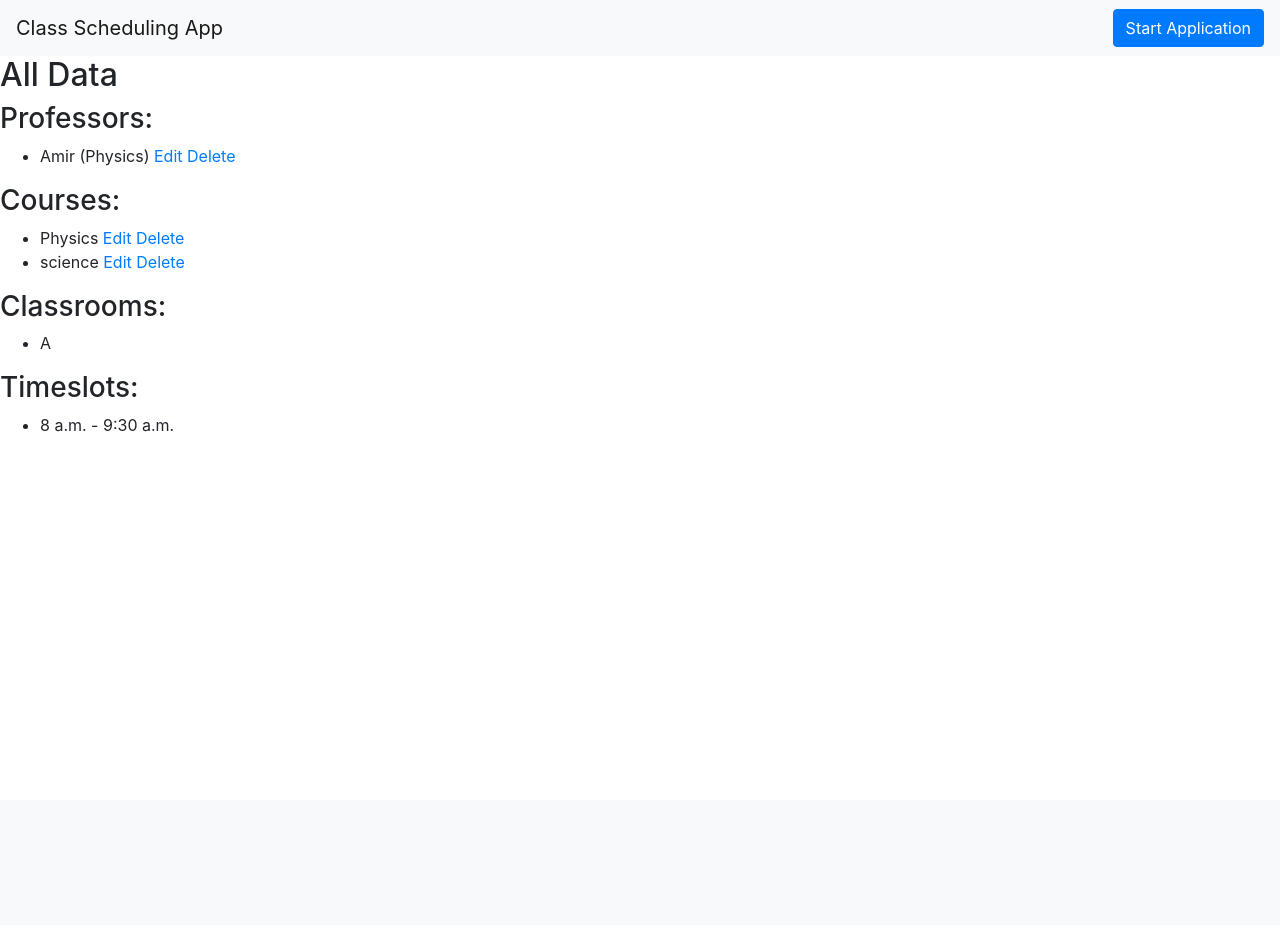
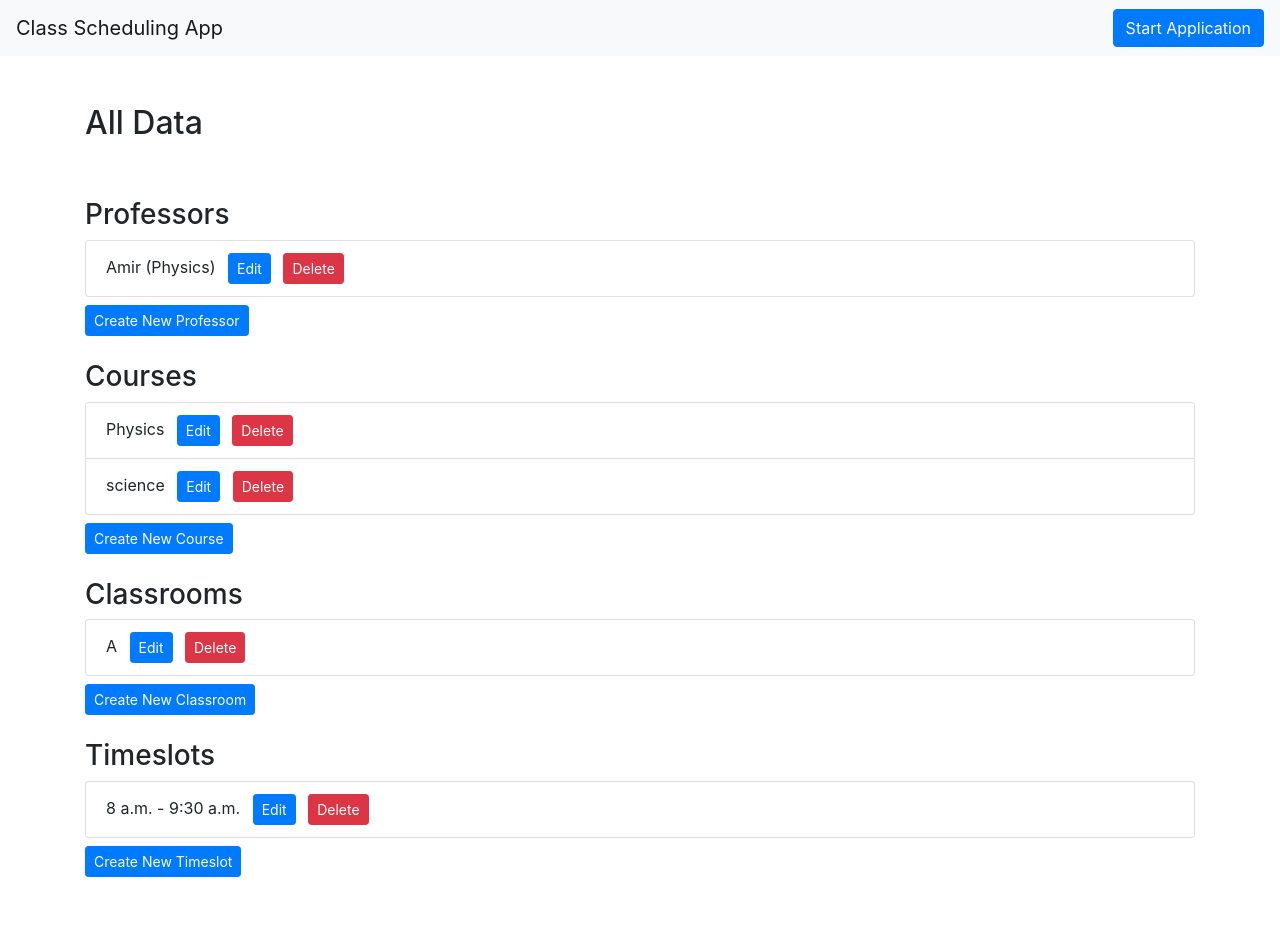
Before and after one commit to everprogrammer/Class_Scheduling_API, a Django app: page /all-data/ in a window 1280 px wide. Before the commit the page ends 432 px from the top, so only its background shows below. Run offline with Django 4.2, Linux system fonts and the light colour scheme; data comes from the database, SQL or seed files in the repository; both versions use the stored data as it was after the commit; some libraries are stand-ins or nearby versions; some web fonts are replaced.

Commit message:
add front design
add design to some pages using bootstrap

```diff
--- a/schedule/templates/base.html
+++ b/schedule/templates/base.html
@@ -13,13 +13,15 @@
 </head>
 <body>
     <nav class="navbar navbar-light bg-light justify-content-between">
-        <a class="navbar-brand">Class Scheduling App</a>
+        <a class="navbar-brand" href="{% url 'index' %}">Class Scheduling App</a>
         <form class="form-inline">
-          <button class="btn btn-primary" type="submit">Start Application</button>
+          <a href="{% url 'all_data' %}" class="btn btn-primary">Start Application</a>
         </form>
       </nav>
     {% block content %}
     {% endblock %}
 
+
+
 </body>
 </html>
--- a/schedule/templates/timetable/all_data.html
+++ b/schedule/templates/timetable/all_data.html
@@ -1,47 +1,71 @@
 {% extends 'base.html' %}
 
 {% block content %}
-  <h2>All Data</h2>
+  <div class="container"><br><br>
+    <h2>All Data</h2><br><br>
 
-  <h3>Professors:</h3>
-  <ul>
+    <div class="row">
+      <div class="col-md-12">
+        <h3>Professors</h3>
+        <ul class="list-group">
           {% for professor in professors %}
-      <li>
+            <li class="list-group-item">
               {{ professor.name }} ({{ professor.courses_taught }})
-        <a href="{% url 'update_professor' professor.pk %}">Edit</a>
-        <a href="{% url 'delete_professor' professor.pk %}">Delete</a>
+              <a href="{% url 'update_professor' professor.pk %}" class="btn btn-sm btn-primary ml-2">Edit</a>
+              <a href="{% url 'delete_professor' professor.pk %}" class="btn btn-sm btn-danger ml-2">Delete</a>
             </li>
           {% endfor %}
         </ul>
+        <a href="{% url 'create-professor' %}" class="btn btn-sm btn-primary mt-2">Create New Professor</a>
+      </div>
+    </div>
 
-  <h3>Courses:</h3>
-  <ul>
+    <div class="row mt-4">
+      <div class="col-md-12">
+        <h3>Courses</h3>
+        <ul class="list-group">
           {% for course in courses %}
-      <li>
+            <li class="list-group-item">
               {{ course.name }}
-        <a href="{% url 'update_course' course.pk %}">Edit</a>
-        <a href="{% url 'delete_course' course.pk %}">Delete</a>
+              <a href="{% url 'update_course' course.pk %}" class="btn btn-sm btn-primary ml-2">Edit</a>
+              <a href="{% url 'delete_course' course.pk %}" class="btn btn-sm btn-danger ml-2">Delete</a>
             </li>
           {% endfor %}
         </ul>
+        <a href="{% url 'create-course' %}" class="btn btn-sm btn-primary mt-2">Create New Course</a>
+      </div>
+    </div>
 
-  <h3>Classrooms:</h3>
-  <ul>
+    <div class="row mt-4">
+      <div class="col-md-12">
+        <h3>Classrooms</h3>
+        <ul class="list-group">
           {% for classroom in classrooms %}
-      <li>
+            <li class="list-group-item">
               {{ classroom.name }}
-        <!-- Add edit and delete links for classrooms -->
+              <a href="{% url 'update_classroom' classroom.pk %}" class="btn btn-sm btn-primary ml-2">Edit</a>
+              <a href="{% url 'delete_classroom' classroom.pk %}" class="btn btn-sm btn-danger ml-2">Delete</a>
             </li>
           {% endfor %}
         </ul>
+        <a href="{% url 'create-classroom' %}" class="btn btn-sm btn-primary mt-2">Create New Classroom</a>
+      </div>
+    </div>
 
-  <h3>Timeslots:</h3>
-  <ul>
+    <div class="row mt-4">
+      <div class="col-md-12">
+        <h3>Timeslots</h3>
+        <ul class="list-group">
           {% for timeslot in timeslots %}
-      <li>
+            <li class="list-group-item">
               {{ timeslot.start_time }} - {{ timeslot.end_time }}
-        <!-- Add edit and delete links for timeslots -->
+              <a href="{% url 'update_timeslot' timeslot.pk %}" class="btn btn-sm btn-primary ml-2">Edit</a>
+              <a href="{% url 'delete_timeslot' timeslot.pk %}" class="btn btn-sm btn-danger ml-2">Delete</a>
             </li>
           {% endfor %}
         </ul>
+        <a href="{% url 'create-timeslot' %}" class="btn btn-sm btn-primary mt-2">Create New Timeslot</a>
+      </div>
+    </div>
+  </div><br><br>
 {% endblock %}
--- a/schedule/timetable/urls.py
+++ b/schedule/timetable/urls.py
@@ -2,7 +2,7 @@ from django.urls import path
 from .  import views
 
 urlpatterns = [
-    path('', views.IndexView.as_view()),
+    path('', views.IndexView.as_view(), name='index'),
     path('create-course/', views.CreateCourseView.as_view(), name='create-course'),
     path('create-professor/', views.CreateProfessorView.as_view(), name='create-professor'),
     path('create-timeslot/', views.CreateTimeSlotView.as_view(), name='create-timeslot'),
@@ -11,5 +11,9 @@ urlpatterns = [
     path('delete_course/<int:pk>', views.CourseDeleteView.as_view(), name='delete_course'),
     path('update_professor/<int:pk>', views.ProfessorUpdateView.as_view(), name='update_professor'),
     path('delete_professor/<int:pk>', views.ProfessorDeleteView.as_view(), name='delete_professor'),
+    path('update_classroom/<int:pk>', views.ClassroomUpdateView.as_view(), name='update_classroom'),
+    path('delete_classroom/<int:pk>', views.ClassroomDeleteView.as_view(), name='delete_classroom'),
+    path('update_timeslot/<int:pk>', views.TimeSlotUpdateView.as_view(), name='update_timeslot'),
+    path('delete_timeslot/<int:pk>', views.TimeSlotDeleteView.as_view(), name='delete_timeslot'),
     path('all-data/', views.AllDataView.as_view(), name='all_data'),
 ]
--- a/schedule/timetable/views.py
+++ b/schedule/timetable/views.py
@@ -121,6 +121,35 @@ class ProfessorDeleteView(DeleteView):
     model = Professor
     template_name = 'timetable/create_professor.html'
 
+    def get_success_url(self) -> str:
+        return reverse('all_data')
+
+class ClassroomUpdateView(UpdateView):
+    model = Classroom
+    fields = '__all__'
+    template_name = 'timetable/create_classroom.html'
+
+    def get_success_url(self) -> str:
+        return reverse('all_data')
+
+class ClassroomDeleteView(DeleteView):
+    model = Classroom
+    template_name = 'timetable/create_classroom.html'
+
+    def get_success_url(self) -> str:
+        return reverse('all_data')
+
+class TimeSlotUpdateView(UpdateView):
+    model = TimeSlot
+    fields = '__all__'
+    template_name = 'timetable/create_timeslot.html'
+
+    def get_success_url(self) -> str:
+        return reverse('all_data')
+
+class TimeSlotDeleteView(DeleteView):
+    model = TimeSlot
+    template_name = 'timetable/create_timeslot.html'
 
     def get_success_url(self) -> str:
         return reverse('all_data')
```
Also changed, not shown: schedule/templates/timetable/all_data2.html (added, +49 -0 lines), schedule/db.sqlite3. Lines whose indentation alone changed are shown as unchanged.
